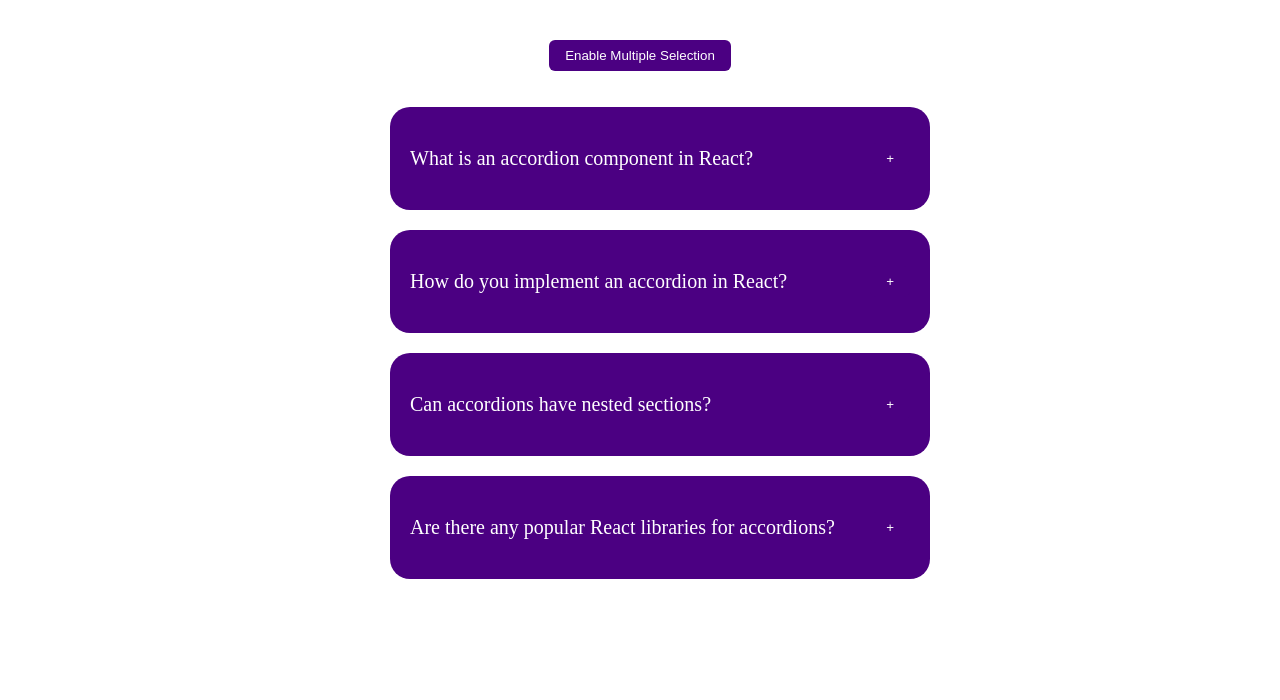
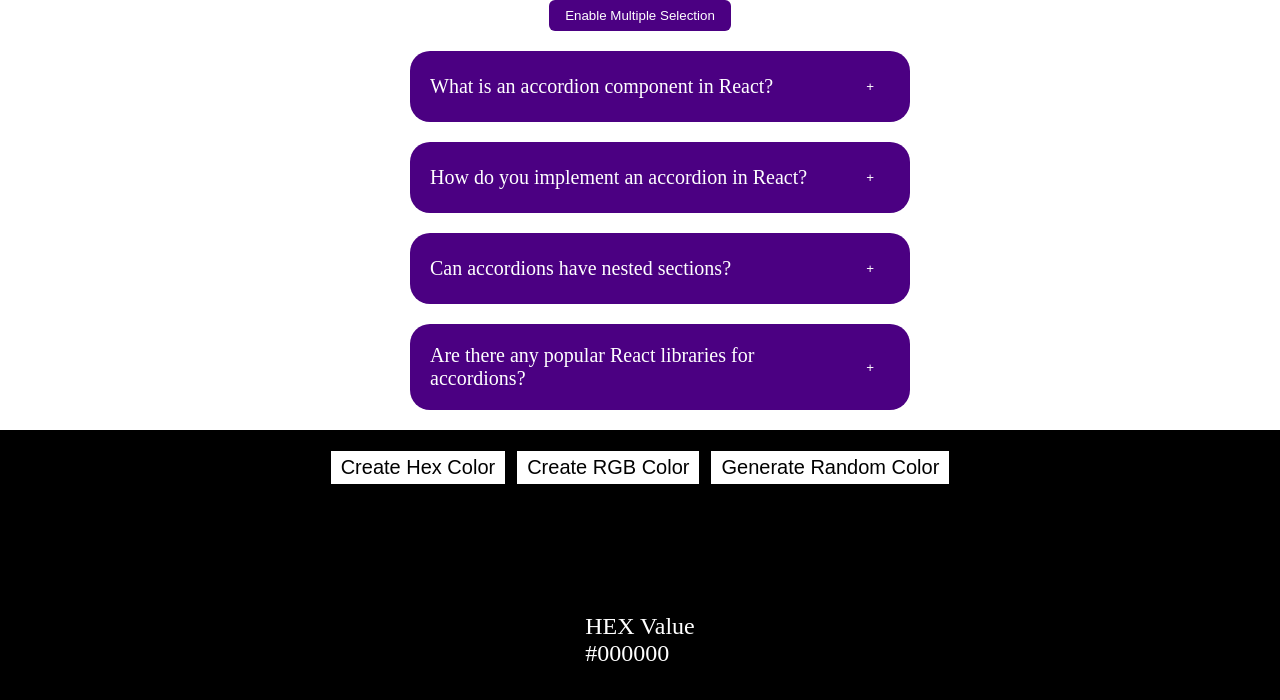
Before and after one commit to A-believer/vue-mini-project, a Vue app: page / in a window 1280 px wide. Shown: the top 700 px of the page. Built offline with nearby package versions, Linux system fonts and the light colour scheme.

Commit message:
random color component added

```diff
--- a/src/App.vue
+++ b/src/App.vue
@@ -1,12 +1,29 @@
-<script setup>
+<script>
 import AccordionComp from "./components/AccordionComp.vue"
+import RandomColorComp from "./components/RandomColorComp.vue"
 
+export default {
+  components: {
+    AccordionComp,
+    RandomColorComp
+  }
+}
 </script>
 
 <template>
-  <AccordionComp/>
+  <main>
+    <AccordionComp />
+    <RandomColorComp />
+  </main>
+
 </template>
 
 <style scoped>
-
-</style>./components/AccordionComp.vue
+main {
+  display: flex;
+  flex-direction: column;
+  align-items: center;
+  width: 100%;
+  gap: 20px;
+}
+</style>
--- a/src/assets/main.css
+++ b/src/assets/main.css
@@ -1,7 +1,9 @@
-
+*, body {
+  box-sizing: border-box;
+  margin: 0;
+}
 #app {
   max-width: 100%;
   margin: 0 auto;
-  padding: 2rem;
   font-weight: normal;
 }
--- a/src/components/AccordionComp.vue
+++ b/src/components/AccordionComp.vue
@@ -90,7 +90,7 @@ function handleMultipleSelected(id) {
     </section>
 </template>
 
-<style>
+<style scoped>
 section {
     display: flex;
     flex-direction: column;
--- /dev/null
+++ b/src/components/RandomColorComp.vue
@@ -0,0 +1,136 @@
+<script>
+import { reactive } from "vue"
+const color = reactive({
+    color: "#000000"
+})
+
+export default {
+    data() {
+        return {
+            color,
+            typeOfColor: "hex"
+        }
+    },
+
+    methods: {
+        randomizeColor(length) {
+            return Math.floor(Math.random() * length)
+        },
+        handleRandomHexColor() {
+            const hexValue = [
+                0,
+                1,
+                2,
+                3,
+                4,
+                5,
+                6,
+                7,
+                8,
+                9,
+                "A",
+                "B",
+                "C",
+                "D",
+                "E",
+                "F",]
+            let hexColor = "#";
+            for (let i = 0; i < 6; i++) {
+                hexColor += hexValue[this.randomizeColor(hexValue.length)];
+            }
+            // console.log(hexColor)
+            this.color.color = hexColor
+            // console.log(this.color.color)
+        },
+
+        handleRandomRgbColor() {
+            const r = this.randomizeColor(256);
+            const g = this.randomizeColor(256);
+            const b = this.randomizeColor(256);
+
+            this.color.color = `rgb(${r}, ${g}, ${b})`
+            // console.log(this.color.color)
+        },
+
+
+    },
+    watch: {
+        typeOfColor(value) {
+            if (value === "hex") {
+                this.handleRandomHexColor
+            }
+            else {
+                this.handleRandomRgbColor
+            }
+        }
+
+    }
+}
+</script>
+
+<template>
+    <section :style="{
+        backgroundColor: color.color,
+    }">
+        <div class="buttons">
+            <button @click="typeOfColor = 'hex'">Create Hex Color</button>
+            <button @click="typeOfColor = 'rgb'">Create RGB Color</button>
+
+            <button v-show="typeOfColor === 'hex'" @click="handleRandomHexColor">
+                Generate Random Color
+            </button>
+            <button v-show="typeOfColor === 'rgb'" @click="handleRandomRgbColor">
+                Generate Random Color
+            </button>
+
+
+        </div>
+        <div class="colors" :style="{
+        textAlign: center,
+    }">
+            <p>
+                {{ typeOfColor === "rgb" ?
+
+        "RGB Value"
+        :
+        "HEX Value"
+                }}
+            </p>
+            <p>{{ color.color }}</p>
+        </div>
+    </section>
+</template>
+
+<style scoped>
+section {
+    width: 100%;
+    height: 100vh;
+    display: flex;
+    flex-direction: column;
+    align-items: center;
+    padding-top: 20px;
+    color: white;
+    margin: 0;
+}
+
+.buttons {
+    width: 100%;
+    display: flex;
+    justify-content: center;
+    gap: 10px;
+}
+
+button {
+    color: black;
+    border: 1px solid black;
+    background-color: white;
+    padding: 5px 10px;
+    font-size: 20px;
+    cursor: pointer;
+}
+
+.colors {
+    font-size: 24px;
+    margin-top: 10%;
+}
+</style>
```
